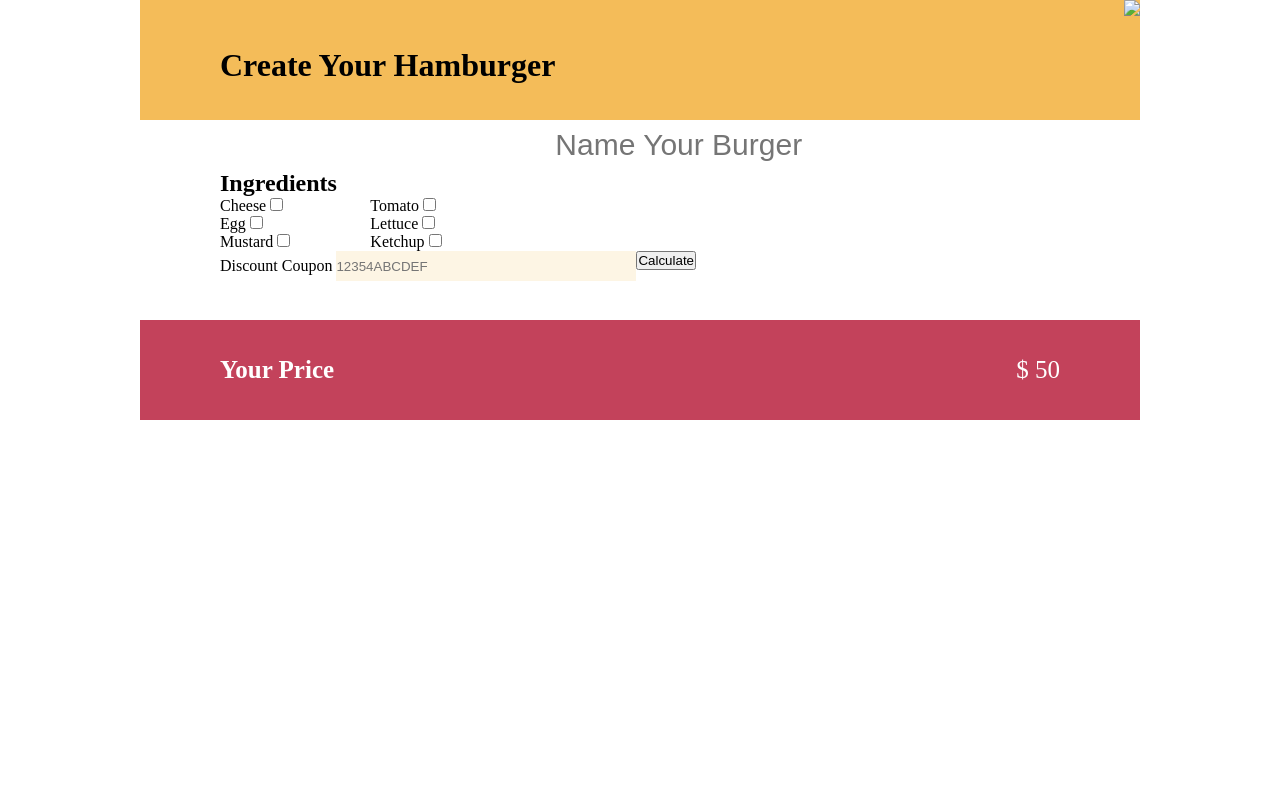
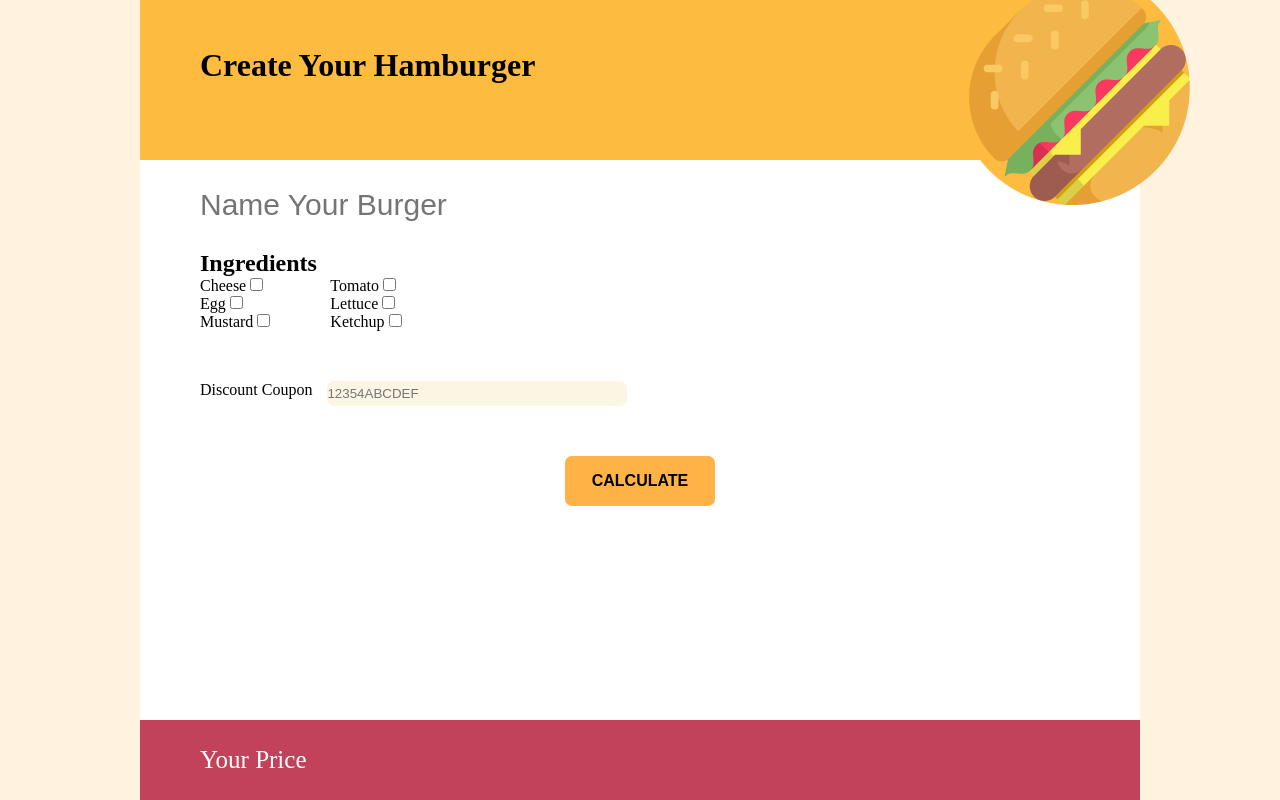
Before and after one commit to edoardo993/js-burger, a plain HTML site: page index.html in a window 1280 px wide. Drawn offline with Linux system fonts and the light colour scheme.

Commit message:
continuo modifiche CSS

```diff
--- a/css/style.css
+++ b/css/style.css
@@ -17,38 +17,61 @@
   content: ""
 }
 
-.flex {
-  display:flex
+.flex-container {
+  display: flex
 }
 
 .f-l {
-  float: left;
+  float: left
 }
 
 .f-r {
-  float: right;
+  float: right
 }
 
 .m-l {
-  margin-left: 80px
+  margin-left: 60px
 }
 /* end utility classes */
+
+body {
+  background: #FFF3DF
+}
+
 header {
-  background: #F4BC59;
-  height: 120px
+  background: #FDBB40;
+  height: 20vh;
+  position: relative;
 }
 
 main {
   background: #fff;
-  padding-bottom: 50px
+  padding-bottom: 50px;
+  height: 70vh
 }
 
 header h1 {
   line-height: 130px
 }
 
+.img-burger {
+  position: absolute;
+  transform: translate(0, -50%);
+  right: -50px;
+  top: 90px
+}
+
+.hamburger-choises {
+  margin-bottom: 50px
+}
+
+.hamburger-choises li img {
+  display: inline-block;
+}
+
 .hamburger-choises ul {
-  list-style-type: none
+  list-style-type: none;
+  display: inline-block;
 }
 
 #burger-name {
@@ -56,22 +79,50 @@ header h1 {
   width: 300px;
   font-size: 30px;
   border: none;
+  margin: 20px 0 20px 60px
 }
 
 #add-coupon {
   border: none;
   background: #FDF5E4;
   width: 300px;
-  height: 30px
+  height: 25px;
+  border-radius: 7px;
+  margin-left: 15px
 }
+
+.calculate-button {
+  justify-content: center;
+}
+
+.total-price {
+  justify-content: space-between;
+}
+
+#ingredients-button {
+  width: 150px;
+  height: 50px;
+  border-radius: 7px;
+  box-shadow: none;
+  background: #FFB245;
+  border-color: #FFB245;
+  border: none;
+  margin-top: 50px;
+  font-size: 16px;
+  font-weight: bold;
+  cursor: pointer
+}
+
 footer {
   background: #C3425B;
-  height: 100px
+  height: 10vh;
+  align-items: flex-end;
 }
 
-footer h3, footer span {
+footer span {
   color: #fff;
   font-size: 25px;
-  line-height: 100px;
-  margin: 0 80px 0 80px
+  line-height: 10vh;
+  margin: 0 60px 0 60px;
+  justify-content: space-between;
 }
--- a/index.html
+++ b/index.html
@@ -9,19 +9,19 @@
     <div class="ep-container">
       <header class="clearfix">
         <div class="f-l m-l"><h1>Create Your Hamburger</h1></div>
-        <div class="img-burger f-r"><img src="img/"></div>
+        <div class="img-burger f-r"><img src="img/burger-top.png"></div>
       </header>
       <main>
 
         <input id="burger-name" type="text" name="" value="" placeholder="Name Your Burger">
+        <h2 class="m-l">Ingredients</h2>
+        <div class="hamburger-choises flex-container clearfix">
 
-        <div class="hamburger-choises clearfix">
-          <h2 class="m-l">Ingredients</h2>
-          <ul class="f-l m-l">
+          <ul class="m-l">
 
             <li>
-              <label for="cheese">Cheese</label>
-              <img src=""><input type="checkbox" name="" value="3">
+              <!--<img src="img/cheese.svg">--><label for="cheese">Cheese</label>
+              <input type="checkbox" name="" value="3">
             </li>
 
             <li>
@@ -36,7 +36,7 @@
 
           </ul>
 
-          <ul class="f-l m-l">
+          <ul class="m-l">
 
             <li>
               <label for="tomato">Tomato</label>
@@ -57,19 +57,19 @@
 
         </div>
 
-        <div class="coupon f-l m-l">
+        <div class="coupon flex-container m-l">
           <span>Discount Coupon</span>
           <input id="add-coupon" type="text" placeholder="12354ABCDEF">
         </div>
 
-        <div>
-          <button id="ingredients-button" type="button" name="button">Calculate</button>
+        <div class="flex-container calculate-button">
+          <div><button id="ingredients-button" type="button" name="button">CALCULATE</button></div>
         </div>
       </main>
       <footer>
-        <div>
-          <h3 class="f-l">Your Price <!--<span id="total"></span>--></h3>
-          <span id="total" class="f-r">$ 50</span>
+        <div class="flex-container total-price">
+          <div><span class="">Your Price</span></div>
+          <div><span id="total" class=""></span></div>
         </div>
       </footer>
     <script type="text/javascript" src="js/script.js">
```
Also changed, not shown: js/script.js (+0 -31 lines), img/burger-top.png (added), img/cheese.svg (added), img/fried-egg.svg (added), img/ketchup.svg (added), img/lettuce.svg (added), img/mustard.svg (added), img/tomato.svg (added), 2 other files.
